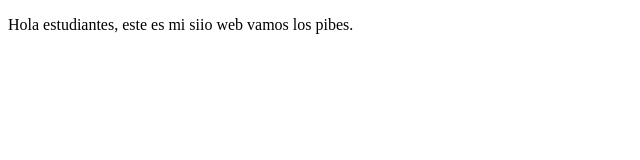
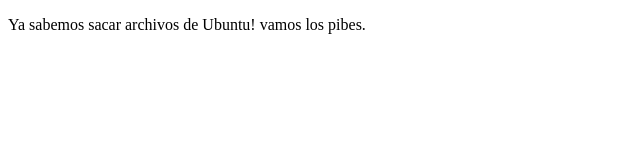
Before and after one commit to nicolasgentile/cursoPrework, a plain HTML site: page index.html in a window 1280 px wide. Shown: the full height of the page, 0-640 px from the left. Drawn offline with Linux system fonts and the light colour scheme.

Commit message:
cambiamos

```diff
--- a/index.html
+++ b/index.html
@@ -8,7 +8,7 @@
 </head>
 <body>
     <p>
-        Hola estudiantes, este es mi siio web
+        Ya sabemos sacar archivos de Ubuntu!
         vamos los pibes.
     </p>
 </body>
```
